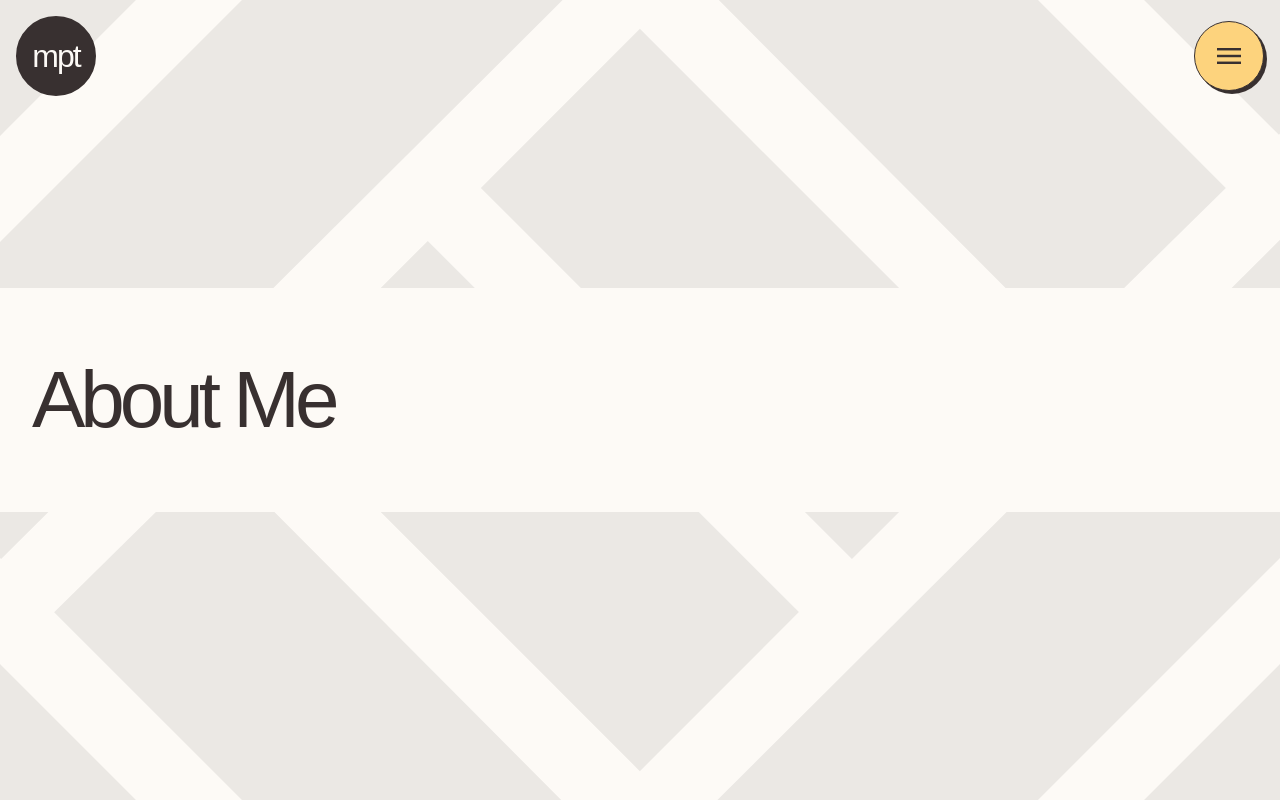
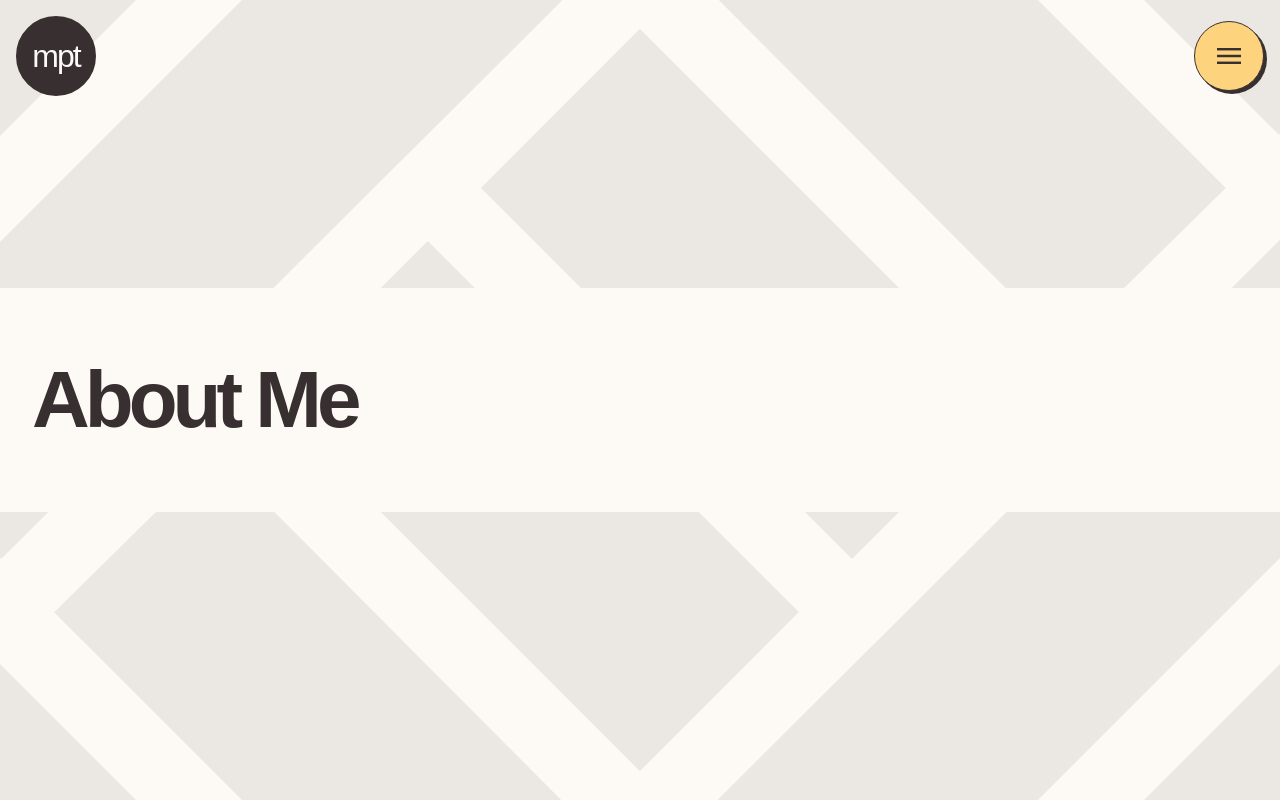
Before and after one commit to mattpt24/portfolio, a website: page about.html in a window 1280 px wide. Drawn offline with nearby package versions, Linux system fonts and the light colour scheme; a web font is replaced by a local one.

Commit message:
Fixing font family issue

```diff
--- a/about.html
+++ b/about.html
@@ -14,6 +14,7 @@
     <link rel="shortcut icon" href="favicon.ico" type="image/x-icon">
 
     <!-- CSS STYLESHEET -->
+    <link rel="stylesheet" href="font.css">
     <link rel="stylesheet" href="./dist/css/styles.css">
 
     <!-- FONT AWESOME -->
```
Also changed, not shown: build/scss/base/_defaults.scss, dist/css/styles.css.
